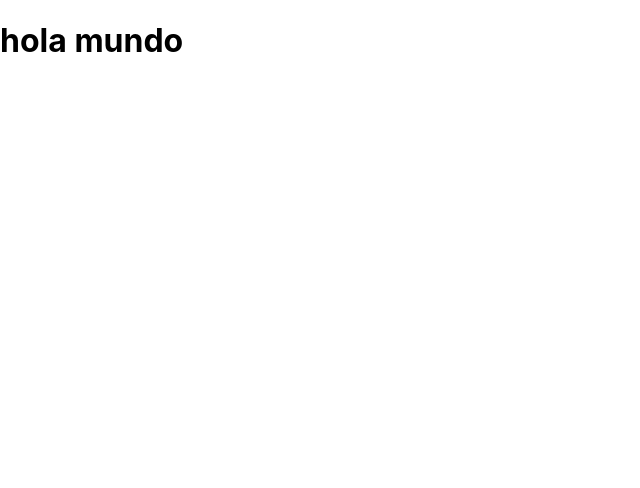
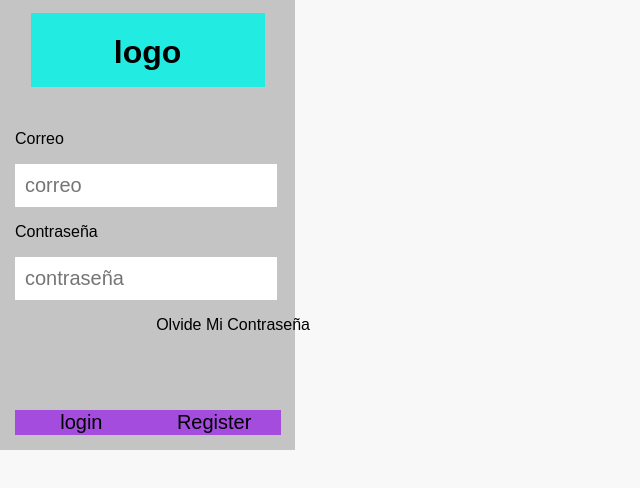
Before and after one commit to danieljjr/GG-Shop, a React (Create React App) app in the folder gg_shop/: page / in a window 1280 px wide. Shown: the top 488 px of the page, without its empty margins (0-640 px from the left). Built offline with nearby package versions, Linux system fonts and the light colour scheme.

Commit message:
styling login screen

```diff
--- a/gg_shop/src/app/screens/login.js
+++ b/gg_shop/src/app/screens/login.js
@@ -2,9 +2,43 @@ import '../styles/login.css';
 
 export function Login () {
 return (
-    <div>
-        <h1>hola mundo</h1>
-    </div>
+
+    <body>
+    <form class="formulario">
+
+       <div class="logo">
+
+      <h1>logo</h1>
+
+      </div>
+
+       <div class="contenedor">
+
+        <div class="input-contenedor">
+            <p>Correo</p>
+            <input type="text" placeholder="correo"></input>
+
+        </div>
+
+        <div class="input-contenedor">
+            <p>Contraseña</p>
+            <input type="password" placeholder="contraseña"></input>
+            <p class="texto"><a class="link">Olvide Mi Contraseña</a></p>
+
+        </div>
+
+         <input type="submit" value="login" class="button"></input>
+         <input type="submit" value="Register" class="button"></input>
+
+       </div>
+     </form>
+
+
+
+
+
+
+    </body>
 );
 
 
--- a/gg_shop/src/app/styles/login.css
+++ b/gg_shop/src/app/styles/login.css
@@ -0,0 +1,70 @@
+body{
+background-color: rgb(248, 248, 248);
+font-family: Arial, Helvetica, sans-serif;
+margin: 0;
+
+}
+h1{
+    text-align: center;
+}
+
+.logo{
+    margin: auto;
+    background: #22ece2;
+    width: 234px;
+    height: 74px;
+}
+
+.contenedor{
+
+      width: 100%;
+      padding: 15px;
+
+
+}
+.formulario{
+    display: flex;
+    justify-content: center;
+    background: #c4c4c4;
+    height: 450px;
+    width: 295px;
+    flex-direction: column;
+
+
+}
+
+input[type="text"],
+input[type="password"]{
+     font-size: 20px;
+     width: 82%;
+     padding: 10px;
+     border: none;
+
+}
+
+.texto{
+    text-align:right ;
+}
+
+.input-contenedor{
+    margin-bottom: 15px;
+    border: 1px;
+}
+
+.button{
+
+    margin-top: 60px;
+    border: none;
+    width: 45%;
+    font-size: 20px;
+    background: #a34cde;
+    padding: auto;
+    cursor: pointer;
+
+}
+
+
+
+.button:hover{
+    background: #22ece2;
+}
```
